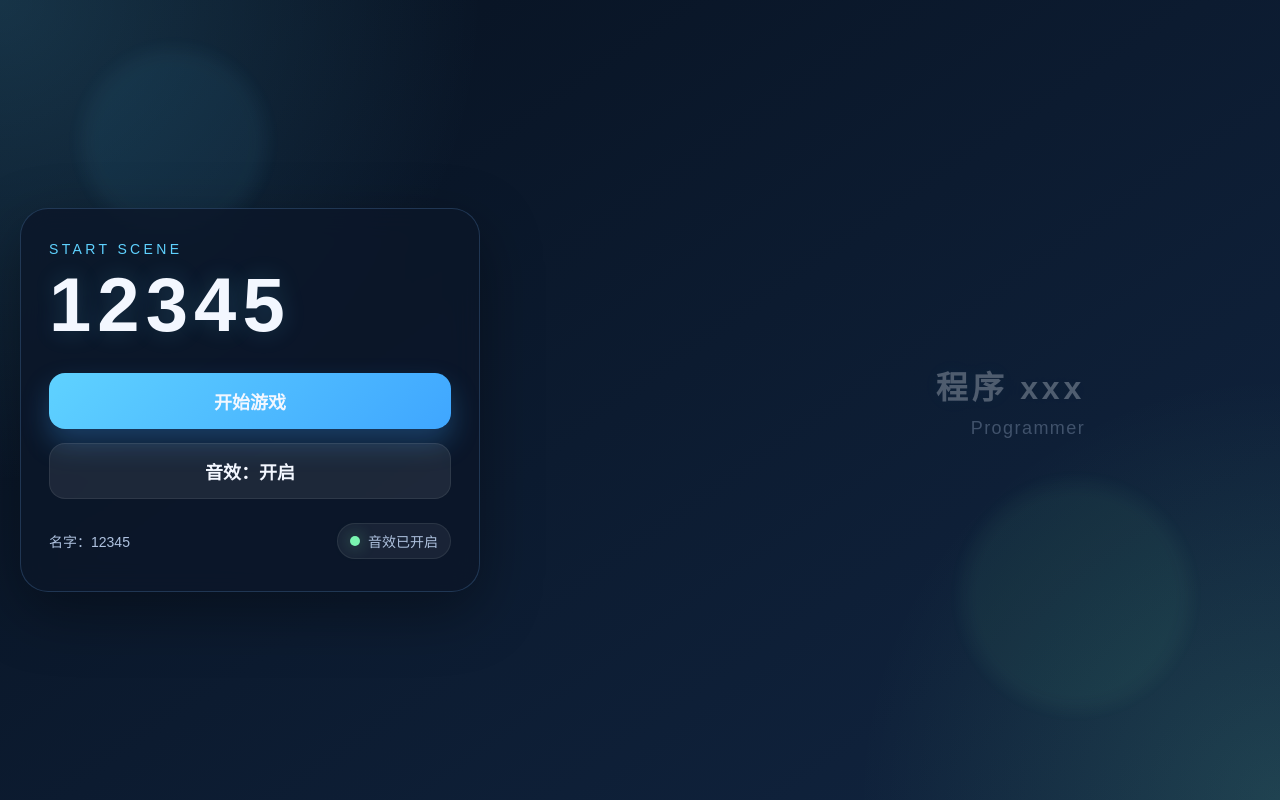
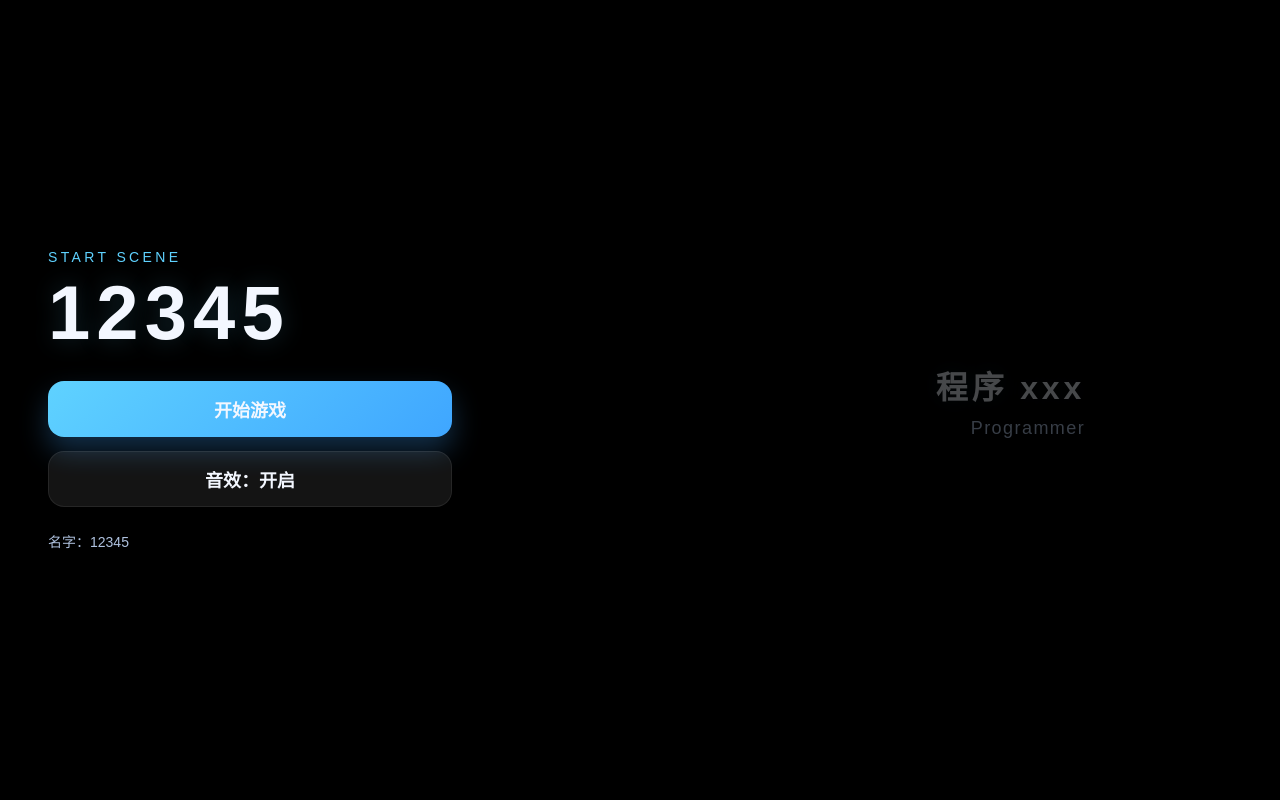
Before and after one commit to panyiwei-home/12345, a plain HTML site: page scenes/start/index.html in a window 1280 px wide. Drawn offline with Linux system fonts and the light colour scheme.

Commit message:
feat:start

```diff
--- a/scenes/start/index.html
+++ b/scenes/start/index.html
@@ -6,10 +6,10 @@
   <title>12345 - 开始界面</title>
   <style>
     :root {
-      --bg-1: #07111f;
-      --bg-2: #112541;
-      --panel: rgba(12, 23, 41, 0.82);
-      --panel-border: rgba(120, 184, 255, 0.2);
+      --bg-1: #000000;
+      --bg-2: #000000;
+      --panel: transparent;
+      --panel-border: transparent;
       --text-main: #f3f7ff;
       --text-sub: #afc2df;
       --accent: #5fd2ff;
@@ -29,10 +29,7 @@
       min-height: 100%;
       overflow: hidden;
       font-family: "Arial", "Helvetica Neue", sans-serif;
-      background:
-        radial-gradient(circle at top left, rgba(95, 210, 255, 0.18), transparent 32%),
-        radial-gradient(circle at bottom right, rgba(122, 245, 177, 0.14), transparent 28%),
-        linear-gradient(145deg, var(--bg-1), var(--bg-2));
+      background: #000;
       color: var(--text-main);
     }
 
@@ -54,45 +51,16 @@
         max(20px, env(safe-area-inset-left));
     }
 
-    .page::before,
-    .page::after {
-      content: "";
-      position: absolute;
-      inset: auto;
-      border-radius: 50%;
-      filter: blur(8px);
-      opacity: 0.45;
-      pointer-events: none;
-    }
-
-    .page::before {
-      top: 8%;
-      left: 6%;
-      width: 180px;
-      height: 180px;
-      background: rgba(95, 210, 255, 0.14);
-      animation: floatOrb 8s ease-in-out infinite;
-    }
-
-    .page::after {
-      right: 8%;
-      bottom: 10%;
-      width: 220px;
-      height: 220px;
-      background: rgba(122, 245, 177, 0.12);
-      animation: floatOrb 10s ease-in-out infinite reverse;
-    }
-
     .panel {
       position: relative;
       z-index: 1;
       width: min(100%, 460px);
       padding: 32px 28px;
-      border: 1px solid var(--panel-border);
+      border: none;
       border-radius: 28px;
       background: var(--panel);
-      box-shadow: var(--shadow);
-      backdrop-filter: blur(14px);
+      box-shadow: none;
+      backdrop-filter: none;
     }
 
     .eyebrow {
@@ -166,31 +134,6 @@
       margin-top: 24px;
       color: var(--text-sub);
       font-size: 14px;
-    }
-
-    .sound-pill {
-      display: inline-flex;
-      align-items: center;
-      gap: 8px;
-      min-height: 36px;
-      padding: 0 12px;
-      border-radius: 999px;
-      background: rgba(255, 255, 255, 0.06);
-      border: 1px solid rgba(255, 255, 255, 0.08);
-    }
-
-    .sound-dot {
-      width: 10px;
-      height: 10px;
-      border-radius: 50%;
-      background: var(--accent-2);
-      box-shadow: 0 0 16px rgba(122, 245, 177, 0.48);
-      transition: background 180ms ease, box-shadow 180ms ease;
-    }
-
-    .sound-pill.muted .sound-dot {
-      background: #8a97a8;
-      box-shadow: none;
     }
 
     .credits-wrap {
@@ -295,16 +238,6 @@
       }
     }
 
-    @keyframes floatOrb {
-      0%,
-      100% {
-        transform: translate3d(0, 0, 0) scale(1);
-      }
-      50% {
-        transform: translate3d(8px, -14px, 0) scale(1.04);
-      }
-    }
-
     @media (max-width: 860px) {
       .page {
         flex-direction: column;
@@ -365,10 +298,6 @@
 
       <div class="meta">
         <span>名字：12345</span>
-        <div id="soundPill" class="sound-pill" aria-live="polite">
-          <span class="sound-dot" aria-hidden="true"></span>
-          <span id="soundState">音效已开启</span>
-        </div>
       </div>
     </section>
 
@@ -390,8 +319,6 @@
       function initApp() {
         const startButton = document.getElementById("startButton");
         const soundButton = document.getElementById("soundButton");
-        const soundState = document.getElementById("soundState");
-        const soundPill = document.getElementById("soundPill");
         const toast = document.getElementById("toast");
 
         let toastTimer = 0;
@@ -412,12 +339,10 @@
         }
 
         function syncSoundUi() {
-          if (!soundButton || !soundState || !soundPill) {
+          if (!soundButton) {
             return;
           }
           soundButton.textContent = soundEnabled ? "音效：开启" : "音效：关闭";
-          soundState.textContent = soundEnabled ? "音效已开启" : "音效已关闭";
-          soundPill.classList.toggle("muted", !soundEnabled);
         }
 
         function loadSoundState() {
```
Also changed, not shown: 3 other files.
